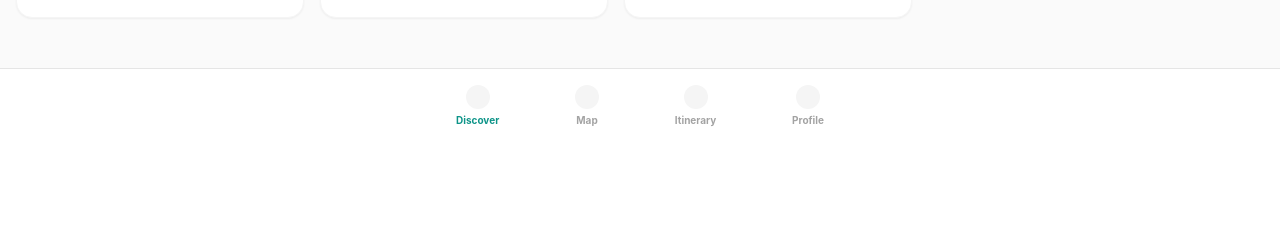
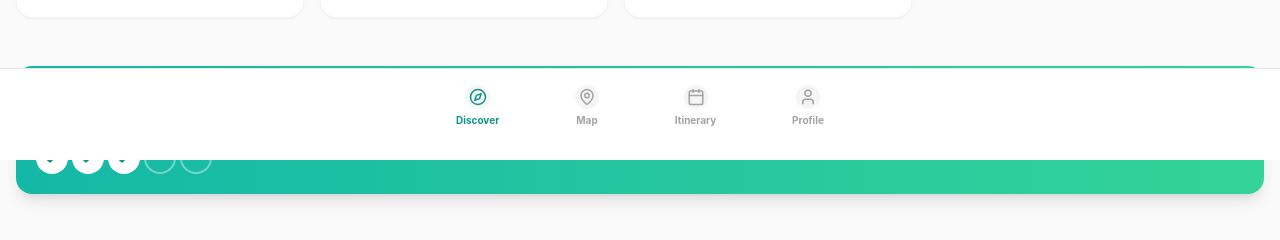
Before and after one commit to dainantonio/discover-jamaica, a React (Vite) app: page / in a window 1280 px wide. Shown: the part 640-880 px from the top of the page. Before the commit the page ends 800 px from the top, so only its background shows below. Built offline with nearby package versions, Linux system fonts and the light colour scheme.

Commit message:
Update App.jsx

```diff
--- a/src/App.jsx
+++ b/src/App.jsx
@@ -1,11 +1,12 @@
 import React, { useState } from 'react';
 import {
   MapPin, Camera, Calendar, User, Search, Menu, X, Star, Heart,
-  Share2, Compass, TrendingUp, Image as ImageIcon, Check, Smartphone, Award
+  Share2, Compass, TrendingUp, Image as ImageIcon, Check, Smartphone, Award,
+  ExternalLink, LogOut
 } from 'lucide-react';
 
 /**
- * DATA MOCKUP
+ * MOCK DATA
  */
 const CATEGORIES = [
   { id: 'food', label: 'Eat & Drink', icon: '🍹' },
@@ -105,15 +106,25 @@ const App = () => {
             <h1 className="text-2xl font-bold text-slate-800">My Business</h1>
             <div className="w-10 h-10 bg-orange-100 rounded-full flex items-center justify-center text-orange-600 font-bold">JB</div>
           </div>
+
+          {/* LINK TO MARKETING STRATEGY */}
+          <div className="bg-orange-50 border border-orange-200 rounded-xl p-4 mb-6">
+            <h3 className="text-orange-800 font-bold text-sm mb-1">Founding Member Status</h3>
+            <p className="text-orange-700 text-xs mb-3">You are verified as an early adopter.</p>
+            <button className="w-full bg-orange-500 text-white text-xs font-bold py-2 rounded-lg flex items-center justify-center">
+              <ExternalLink size={12} className="mr-2" /> Share Registration Link
+            </button>
+          </div>
+
           <div className="grid grid-cols-2 gap-4">
-            <div className="bg-teal-50 p-4 rounded-xl border border-teal-100">
-              <span className="text-xs text-teal-600 font-medium uppercase">Bookings</span>
-              <div className="text-2xl font-bold mt-1">142</div>
+            <div className="bg-white p-4 rounded-xl border border-slate-200 shadow-sm">
+              <span className="text-xs text-slate-500 font-medium uppercase">Bookings</span>
+              <div className="text-2xl font-bold mt-1 text-slate-800">142</div>
               <div className="text-xs text-teal-600 flex items-center mt-1"><TrendingUp size={12} className="mr-1"/> +12%</div>
             </div>
-            <div className="bg-orange-50 p-4 rounded-xl border border-orange-100">
-              <span className="text-xs text-orange-600 font-medium uppercase">Revenue</span>
-              <div className="text-2xl font-bold mt-1">$4,250</div>
+            <div className="bg-white p-4 rounded-xl border border-slate-200 shadow-sm">
+              <span className="text-xs text-slate-500 font-medium uppercase">Revenue</span>
+              <div className="text-2xl font-bold mt-1 text-slate-800">$4,250</div>
             </div>
           </div>
         </header>
@@ -136,7 +147,7 @@ const App = () => {
             </div>
           </section>
 
-          <section className="bg-gradient-to-br from-slate-800 to-slate-900 rounded-2xl p-6 text-white relative overflow-hidden">
+          <section className="bg-slate-800 rounded-2xl p-6 text-white relative overflow-hidden">
              <div className="relative z-10">
                <h3 className="font-bold text-lg mb-2">Recovery Status</h3>
                <p className="text-slate-300 text-sm mb-4">Update your status to attract "Impact Travelers".</p>
@@ -179,13 +190,24 @@ const App = () => {
         <div className="fixed inset-0 top-16 z-30 bg-black/90">
           <div className="relative w-full h-full overflow-hidden">
             <img src="https://images.unsplash.com/photo-1550418290-b8d86e8a8b1c?auto=format&fit=crop&q=80&w=800" className="absolute inset-0 w-full h-full object-cover opacity-60" />
+
+            <button
+              onClick={() => setShowAR(false)}
+              className="absolute top-4 right-4 z-50 bg-black/50 text-white p-2 rounded-full"
+            >
+              <X size={20} />
+            </button>
+
             <div className="absolute top-1/4 left-1/4 animate-bounce bg-white px-4 py-2 rounded-xl shadow-xl transform -translate-x-1/2">
               <div className="text-xs font-bold text-teal-600 uppercase tracking-wider">Historical Site</div>
               <div className="font-bold text-sm">Devon House</div>
               <div className="text-xs text-neutral-500">0.4 km away</div>
             </div>
-            <div className="absolute bottom-32 w-full text-center">
-              <p className="text-white text-sm font-medium bg-black/50 inline-block px-4 py-2 rounded-full backdrop-blur-md">Point camera at landmarks</p>
+
+            <div className="absolute bottom-32 w-full text-center px-6">
+              <p className="text-white text-sm font-medium bg-black/50 inline-block px-4 py-2 rounded-full backdrop-blur-md">
+                Point camera at landmarks to unlock history
+              </p>
             </div>
           </div>
         </div>
@@ -236,6 +258,24 @@ const App = () => {
                   </div>
                 ))}
               </div>
+            </section>
+
+            {/* Gamification Banner */}
+            <section className="bg-gradient-to-r from-teal-500 to-emerald-400 rounded-2xl p-5 text-white shadow-lg relative overflow-hidden">
+               <div className="relative z-10 flex items-center justify-between">
+                 <div>
+                   <h3 className="font-bold text-lg">Impact Passport</h3>
+                   <p className="text-sm opacity-90 mb-2">2 more verifications to unlock Level 2!</p>
+                   <div className="flex gap-1">
+                      {[1,2,3,4,5].map(i => (
+                        <div key={i} className={`w-8 h-8 rounded-full border-2 border-white/40 flex items-center justify-center ${i <= 3 ? 'bg-white text-teal-600' : ''}`}>
+                          {i <= 3 && <Check size={16} strokeWidth={4} />}
+                        </div>
+                      ))}
+                   </div>
+                 </div>
+                 <Award size={48} className="text-white opacity-90" />
+               </div>
             </section>
           </>
         )}
@@ -289,7 +329,12 @@ const App = () => {
         <div className="flex justify-between items-center max-w-sm mx-auto">
           {['discover', 'map', 'itinerary', 'profile'].map(tab => (
             <button key={tab} onClick={() => setActiveTab(tab)} className={`flex flex-col items-center gap-1 p-2 ${activeTab === tab ? 'text-teal-600' : 'text-neutral-400'}`}>
-              <div className="w-6 h-6 bg-neutral-100 rounded-full" />
+              <div className="w-6 h-6 bg-neutral-100 rounded-full flex items-center justify-center">
+                 {tab === 'discover' && <Compass size={18} />}
+                 {tab === 'map' && <MapPin size={18} />}
+                 {tab === 'itinerary' && <Calendar size={18} />}
+                 {tab === 'profile' && <User size={18} />}
+              </div>
               <span className="text-[10px] font-bold capitalize">{tab}</span>
             </button>
           ))}
```
